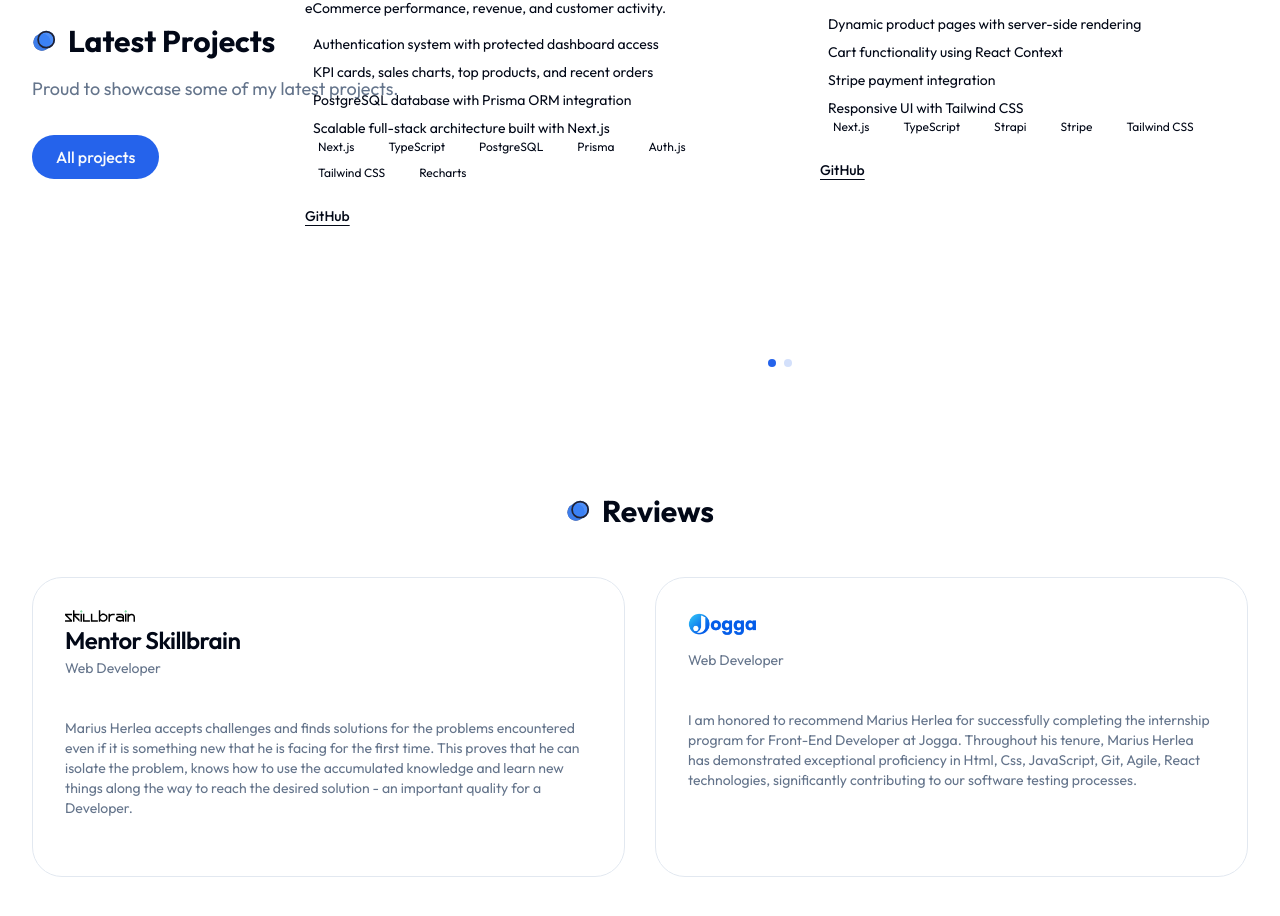
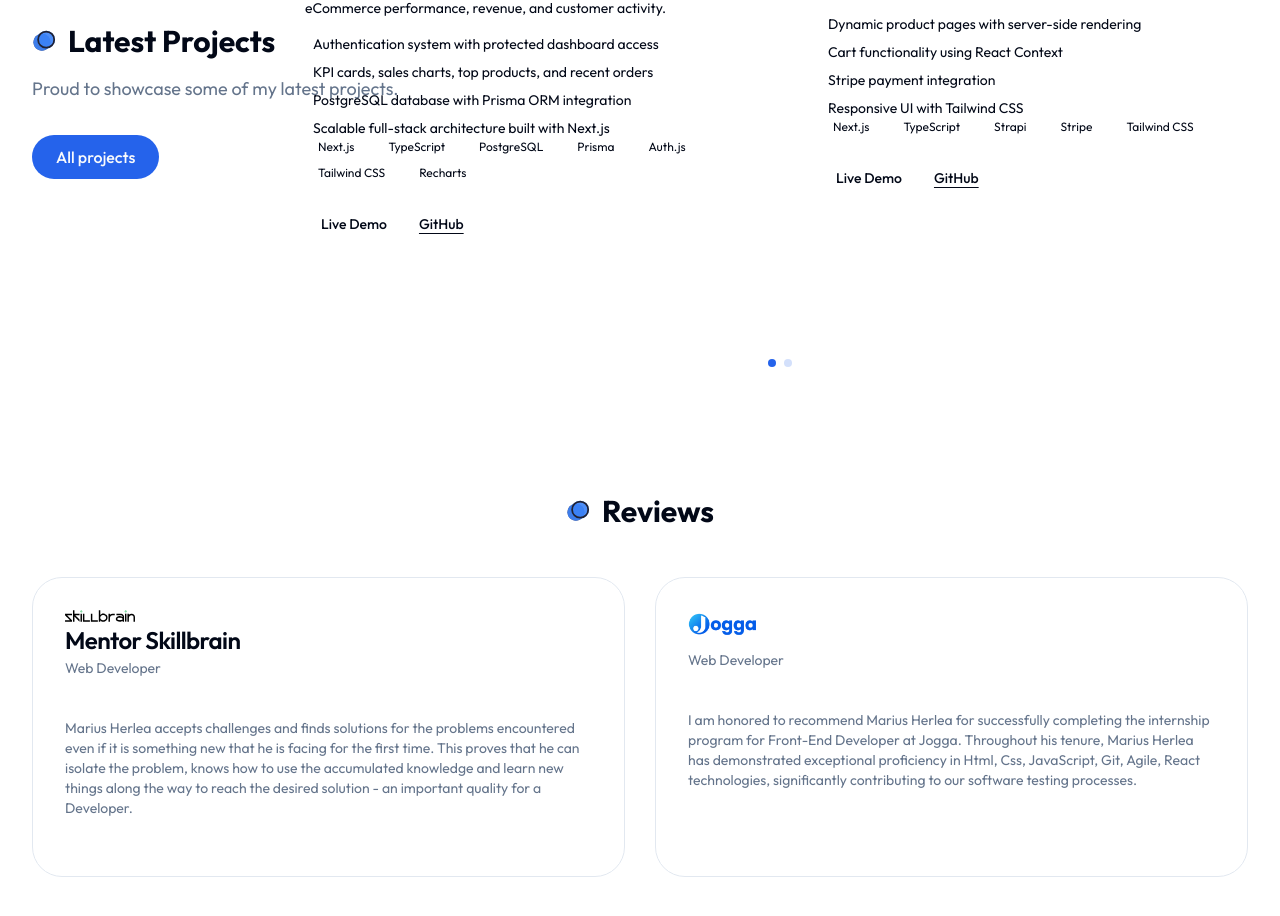
Before and after one commit to mariusherlea/marius-portfolio, a Next.js app: page / in a window 1280 px wide. Shown: the part 1732-2648 px from the top of the page. Built offline with nearby package versions, Linux system fonts and the light colour scheme.

Commit message:
live project

```diff
--- a/components/ProjectCard.tsx
+++ b/components/ProjectCard.tsx
@@ -54,14 +54,14 @@ const ProjectCard = ({ project }: Props) => {
         </div>
 
         <div className="flex items-center gap-4">
-          {/* <a
+          <a
             href={project.live}
             target="_blank"
             rel="noopener noreferrer"
-            className="rounded-full bg-accent px-4 py-2 text-sm font-medium text-black transition hover:opacity-90"
+            className="rounded-full bg-accent px-4 py-2 text-sm font-medium text-yellow transition hover:opacity-90"
           >
             Live Demo
-          </a> */}
+          </a>
 
           <a
             href={project.github}
--- a/dataProvider/ProjectData.tsx
+++ b/dataProvider/ProjectData.tsx
@@ -37,7 +37,7 @@ const projectData: Project[] = [
     "Tailwind CSS",
     "Recharts"
   ],
-  live: "#",
+  live: "https://candid-pie-22ddca.netlify.app/",
   github: "https://github.com/mariusherlea/ecommerce-analytics-saas"
 },
   {
@@ -53,7 +53,7 @@ const projectData: Project[] = [
       "Responsive UI with Tailwind CSS",
     ],
     tech: ["Next.js", "TypeScript", "Strapi", "Stripe", "Tailwind CSS"],
-    live: "#",
+    live: "https://ecommerce-frontend-zeta-liard.vercel.app/",
     github: "https://github.com/mariusherlea/ecommerce-frontend",
   },
   {
@@ -69,7 +69,7 @@ const projectData: Project[] = [
       "Portable text rendering",
     ],
     tech: ["Next.js", "TypeScript", "Strapi", "REST API"],
-    live: "#",
+    live: "https://my-blog-frontend-lime.vercel.app/",
     github: "https://github.com/mariusherlea/my-blog-frontend",
   },
 ];
```
